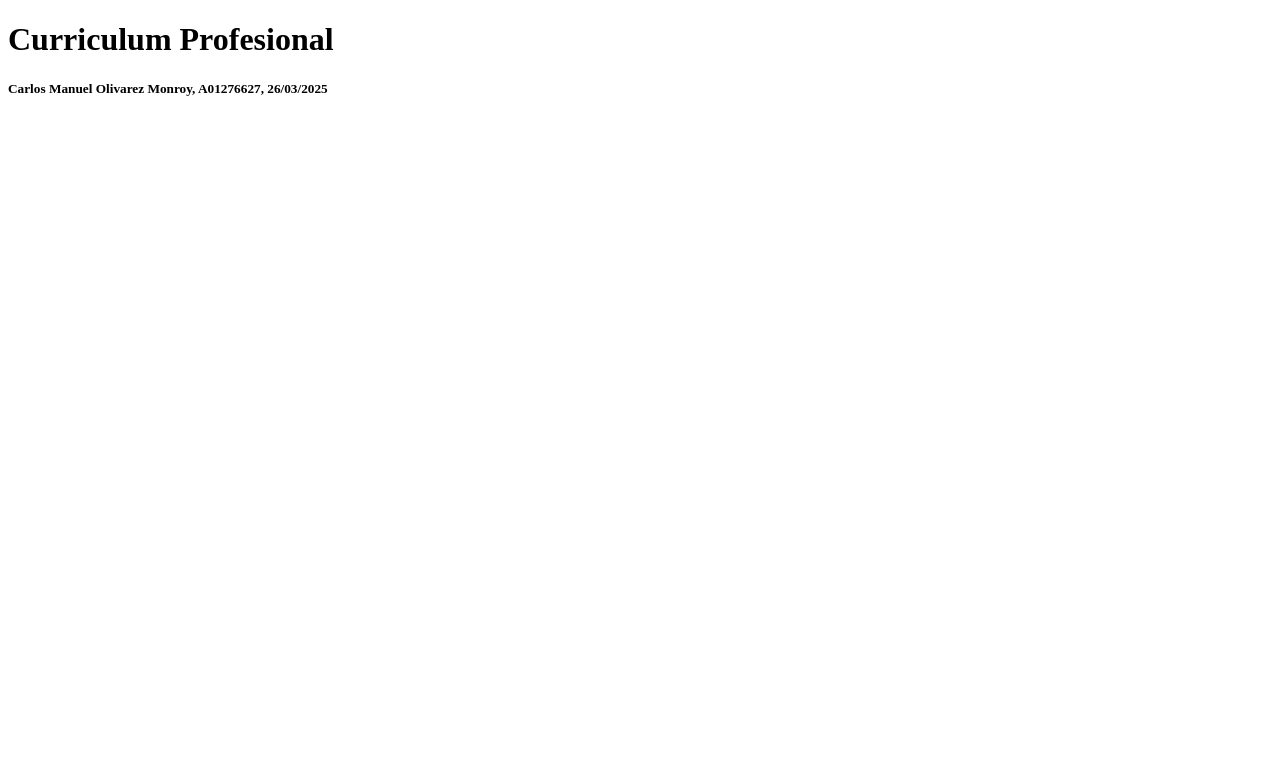
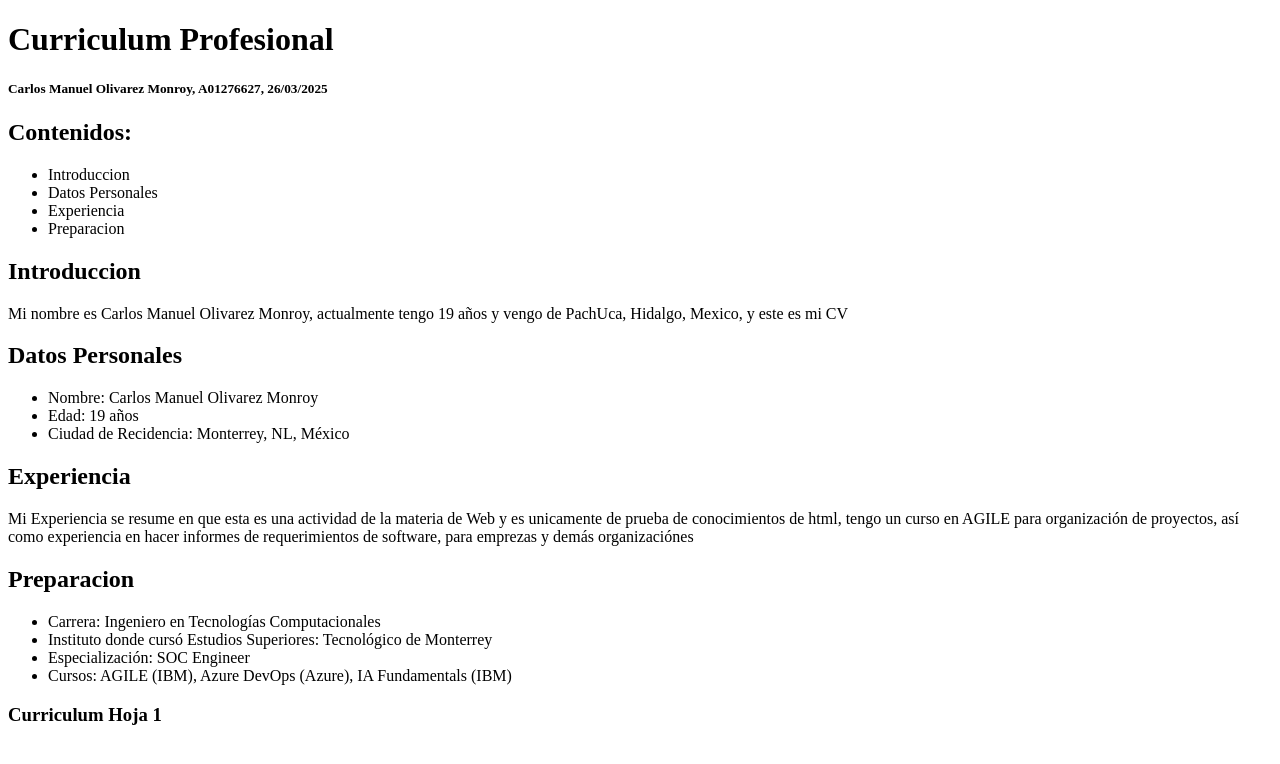
Before and after one commit to a0127Carl6627/tareaweb6627, a plain HTML site: page index.html in a window 1280 px wide. Drawn offline with Linux system fonts and the light colour scheme.

Commit message:
Nuevos2cambiosprr

```diff
--- a/index.html
+++ b/index.html
@@ -6,7 +6,50 @@
     <h1>Curriculum Profesional</h1>
     <h5>Carlos Manuel Olivarez Monroy, A01276627, 26/03/2025</h5>
 </head>
+
+<h2>Contenidos:</h2>
+<nav>
+    <ul>
+        <li>Introduccion</li>
+        <li>Datos Personales</li>
+        <li>Experiencia</li>
+        <li>Preparacion</li>
+    </ul>
+</nav>
+
 <body>
+    <article>
+        <h1>Introduccion</h1>
+        <p>Mi nombre es Carlos Manuel Olivarez Monroy, actualmente tengo 19 años y vengo de PachUca, Hidalgo, Mexico, y este es mi CV</p>
+    </article>
 
+    <article>
+        <h1>Datos Personales</h1>
+        <ul>
+            <li>Nombre: Carlos Manuel Olivarez Monroy</li>
+            <li>Edad: 19 años</li>
+            <li>Ciudad de Recidencia: Monterrey, NL, México</li>
+        </ul>
+    </article>
+
+    <article>
+        <h1>Experiencia</h1>
+        <p>Mi Experiencia se resume en que esta es una actividad de la materia de Web y es unicamente de prueba de conocimientos de html, tengo un curso en AGILE para organización de proyectos, así como experiencia en hacer informes de requerimientos de software, para emprezas y demás organizaciónes </p>
+    </article>
+
+    <article>
+        <h1>Preparacion</h1>
+        <ul>
+            <li>Carrera: Ingeniero en Tecnologías Computacionales</li>
+            <li>Instituto donde cursó Estudios Superiores: Tecnológico de Monterrey</li>
+            <li>Especialización: SOC Engineer</li>
+            <li>Cursos: AGILE (IBM), Azure DevOps (Azure), IA Fundamentals (IBM)</li>
+        </ul>
+    </article>
 </body>
+
+<aside>
+    <h3>Curriculum Hoja 1</h3>
+</aside>
+
 </html>
```
